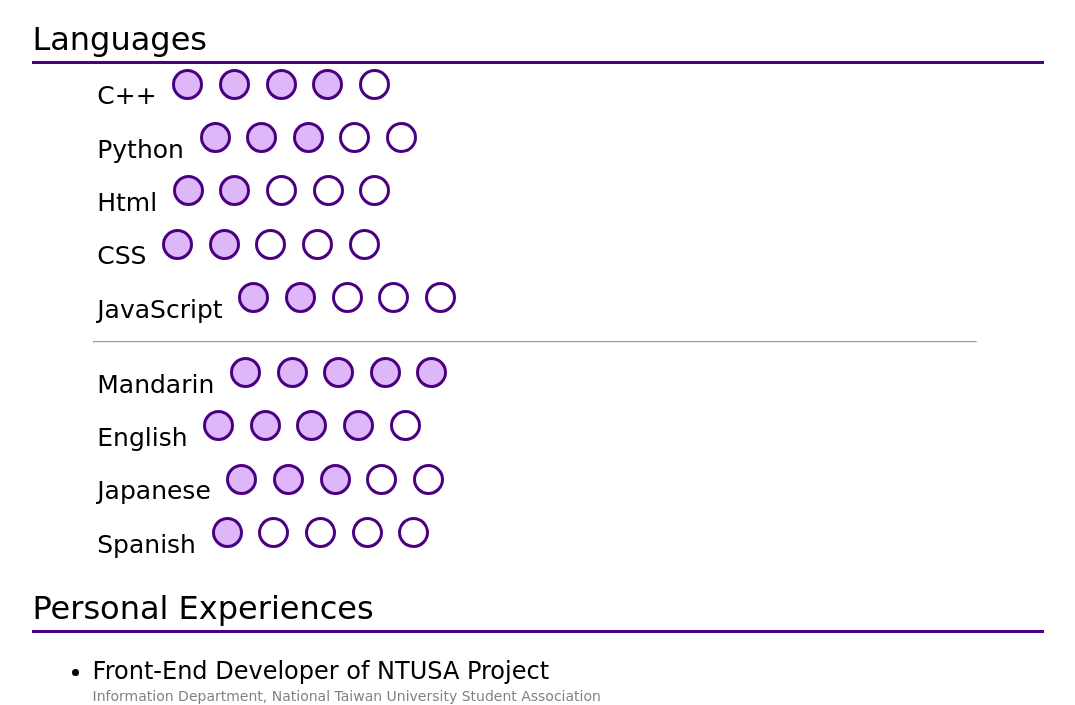
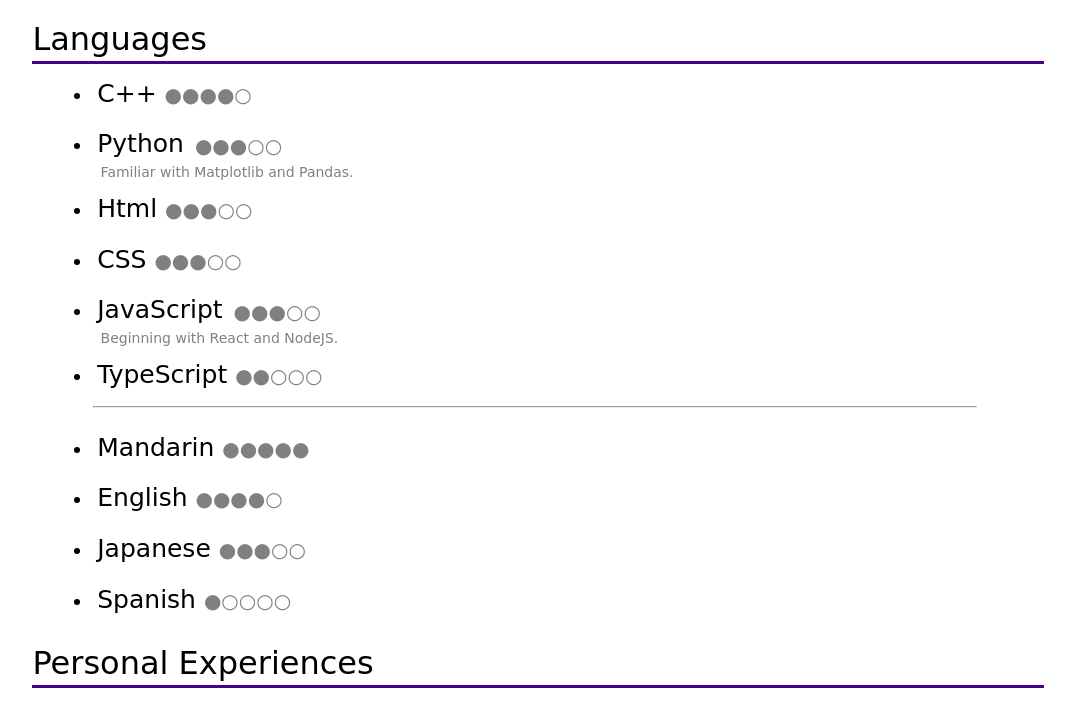
Before and after one commit to maxyhwu/Personal-Website, a plain HTML site: page about.html in a window 1280 px wide. Shown: the part 996-1701 px from the top of the page, without its empty margins (102-1177 px from the left). Drawn offline with Linux system fonts and the light colour scheme; a web font is replaced by a local one.

Commit message:
Regular update

```diff
--- a/about.html
+++ b/about.html
@@ -74,78 +74,48 @@
     </div>
     <div class="homepart">
       <div class="infotitle">Languages</div>
-      <ul class="item" style="list-style-type: none;">
+      <ul class="item">
         <li>
-          <div class="name">C++</div>
-          <div class="dot" style="background-color: rgb(221, 183, 248);"></div>
-          <span class="dot" style="background-color: rgb(221, 183, 248);"></span>
-          <span class="dot" style="background-color: rgb(221, 183, 248);"></span>
-          <span class="dot" style="background-color: rgb(221, 183, 248);"></span>          <div class="dot"></div>
+          <div class="name">C++</span>
+          <span class="level">&#9679;&#9679;&#9679;&#9679;&#9675;</span>
         </li>
         <li>
           <div class="name">Python</div>
-          <span class="dot" style="background-color: rgb(221, 183, 248);"></span>
-          <span class="dot" style="background-color: rgb(221, 183, 248);"></span>
-          <span class="dot" style="background-color: rgb(221, 183, 248);"></span>
-          <span class="dot"></span>
-          <span class="dot"></span>
+          <span class="level">&#9679;&#9679;&#9679;&#9675;&#9675;</span>
+          <div class="explain">Familiar with Matplotlib and Pandas.</div>
         </li>
         <li>
-          <div class="name">Html</div>
-          <span class="dot" style="background-color: rgb(221, 183, 248);"></span>
-          <span class="dot" style="background-color: rgb(221, 183, 248);"></span>
-          <span class="dot"></span>
-          <span class="dot"></span>
-          <span class="dot"></span>
+          <div class="name">Html</span>
+          <span class="level">&#9679;&#9679;&#9679;&#9675;&#9675;</span>
         </li>
         <li>
-          <div class="name">CSS</div>
-          <span class="dot" style="background-color: rgb(221, 183, 248);"></span>
-          <span class="dot" style="background-color: rgb(221, 183, 248);"></span>
-          <span class="dot"></span>
-          <span class="dot"></span>
-          <span class="dot"></span>
+          <div class="name">CSS</span>
+          <span class="level">&#9679;&#9679;&#9679;&#9675;&#9675;</span>
         </li>
         <li>
           <div class="name">JavaScript</div>
-          <span class="dot" style="background-color: rgb(221, 183, 248);"></span>
-          <span class="dot" style="background-color: rgb(221, 183, 248);"></span>
-          <span class="dot"></span>
-          <span class="dot"></span>
-          <span class="dot"></span>
+          <span class="level">&#9679;&#9679;&#9679;&#9675;&#9675;</span>
+          <div class="explain">Beginning with React and NodeJS.</div>
+        </li>
+        <li>
+          <div class="name">TypeScript</span>
+          <span class="level">&#9679;&#9679;&#9675;&#9675;&#9675;</span>
         </li>
         <hr style="margin-right: 5%;">
         <li>
-          <div class="name">Mandarin</div>
-          <span class="dot" style="background-color: rgb(221, 183, 248);"></span>
-          <span class="dot" style="background-color: rgb(221, 183, 248);"></span>
-          <span class="dot" style="background-color: rgb(221, 183, 248);"></span>
-          <span class="dot" style="background-color: rgb(221, 183, 248);"></span>
-          <span class="dot" style="background-color: rgb(221, 183, 248);"></span>
+          <div class="name">Mandarin</span>
+          <span class="level">&#9679;&#9679;&#9679;&#9679;&#9679;</span>
+        <li>
+          <div class="name">English</span>
+          <span class="level">&#9679;&#9679;&#9679;&#9679;&#9675;</span>
         </li>
         <li>
-          <div class="name">English</div>
-          <span class="dot" style="background-color: rgb(221, 183, 248);"></span>
-          <span class="dot" style="background-color: rgb(221, 183, 248);"></span>
-          <span class="dot" style="background-color: rgb(221, 183, 248);"></span>
-          <span class="dot" style="background-color: rgb(221, 183, 248);"></span>
-          <span class="dot"></span>
+          <div class="name">Japanese</span>
+          <span class="level">&#9679;&#9679;&#9679;&#9675;&#9675;</span>
         </li>
         <li>
-          <div class="name">Japanese</div>
-          <span class="dot" style="background-color: rgb(221, 183, 248);"></span>
-          <span class="dot" style="background-color: rgb(221, 183, 248);"></span>
-          <span class="dot" style="background-color: rgb(221, 183, 248);"></span>
-          <span class="dot"></span>
-          <span class="dot"></span>
-        </li>
-        <li>
-          <div class="name">Spanish</div>
-          <span class="dot" style="background-color: rgb(221, 183, 248);"></span>
-          <span class="dot"></span>
-          <span class="dot"></span>
-          <span class="dot"></span>
-          <span class="dot"></span>
+          <div class="name">Spanish</span>
+          <span class="level">&#9679;&#9675;&#9675;&#9675;&#9675;</span>
         </li>
       </ul>
     </div>
@@ -189,11 +159,23 @@
         </li>
       </ul>
     </div>
+    <div class="homepart">
+      <div class="infotitle">Internships</div>
+      <p class="item" style="margin-top: 2%;">...Not yet started!(Seeking for opportunities!)</p>
+    </div>
   </div>
 
 </body>
 
 <footer>
+  <div class="row">
+    <div class="logo" style="color: lawngreen;">
+      <a href="https://github.com/maxyhwu" target="_blank"><img src="./img/icon/github.svg"></a>
+      <a href="https://github.com/maxyhwu" target="_blank"><img src="./img/icon/linkedin.svg"></a>
+      <a href="https://github.com/maxyhwu" target="_blank"><img src="./img/icon/facebook.svg"></a>
+    </div>
+
+  </div>
   <div class="row">
     <p class="copyright">
       &copy;
--- a/website.css
+++ b/website.css
@@ -93,17 +93,20 @@ nav :hover{
   margin: 0.5%;
   height: 25px;
 }
-.homepart .item .dot {
-  height: 25px;
-  width: 25px;
-  background-color: #fff;
-  border-radius: 50%;
-  border-color: indigo;
-  border-style: solid;
-  display: inline-block;
-  margin: 0.5%;
-  line-height: 25px;
+.homepart .item .level {
+  font-size: 20px;
+  color: gray;
+  line-height: 1;
   text-align: center;
+  align-items: center;
+  /*margin-bottom: 5px;*/
+}
+.homepart .item .explain {
+  font-size: 14px;
+  color: gray;
+  line-height: 1;
+  margin-left: 8px;
+  /*margin-bottom: 5px;*/
 }
 .homepart .personalexperience{
   font-family: 'Baloo Bhaijaan 2', cursive;
@@ -121,17 +124,33 @@ nav :hover{
   margin-bottom: 5px;
 }
 
-.posts{
+footer{
+  bottom: 0;
+  text-align: center;
+}
+
+logo{
 
 }
-
-@keyframes expandbar{
-    0% {width: 0;}
-    100% {width: 100%;}
+logo :hover{
+  top: -8px;
 }
 
-footer{
-  bottom: 0;
+.contact{
+  display: flex;
+  flex-direction: column;
+  align-items: center;
+  border-radius: 100%;
+  border-color: indigo;
+  border-style: solid;
+  margin: 2%;
+  text-decoration: none;
+  padding: 8px;
+  position: relative;
+}
+
+.contact .icon{
+  align-self: center;
 }
 
 .copyright{
```
Also changed, not shown: index.html (+6 -8 lines).
